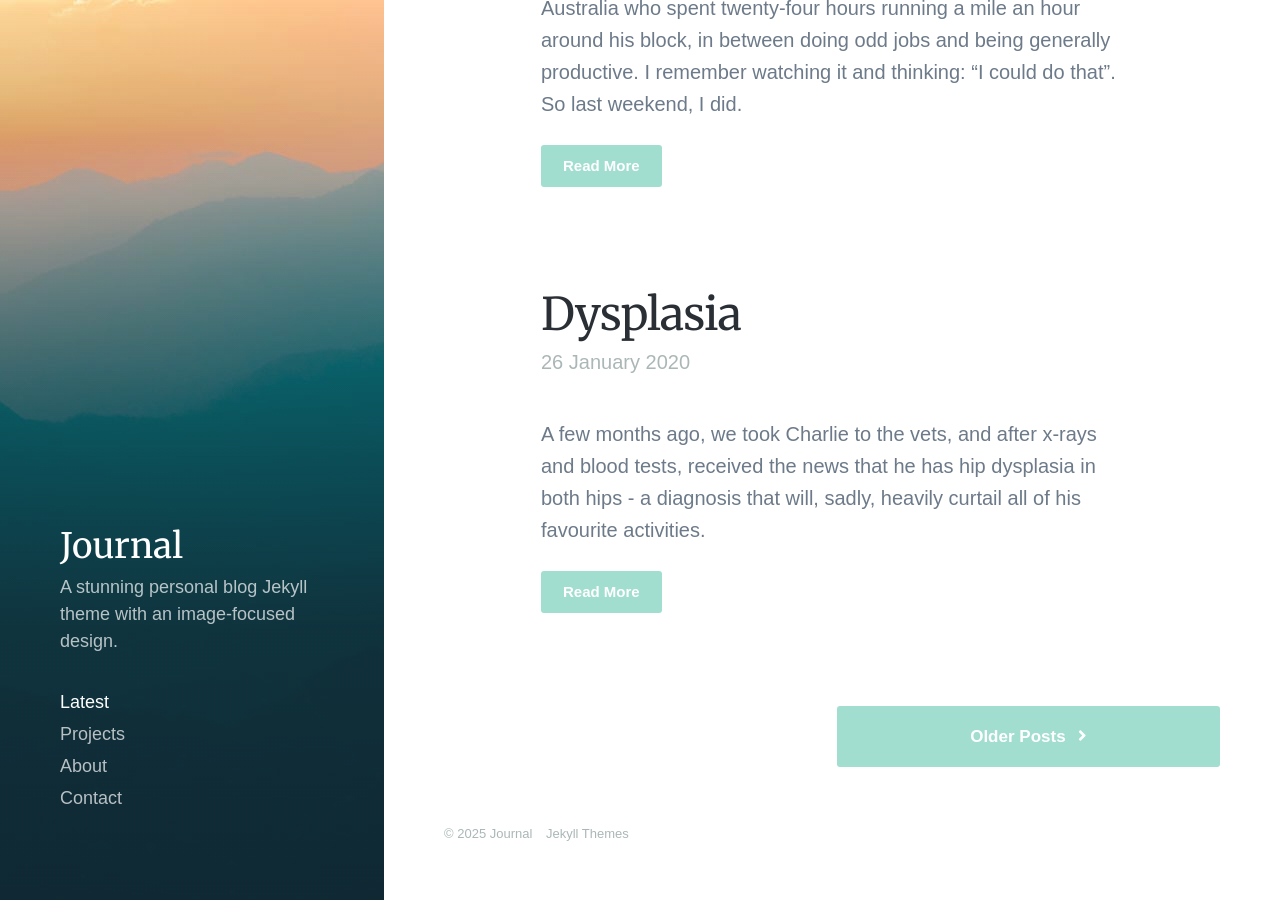
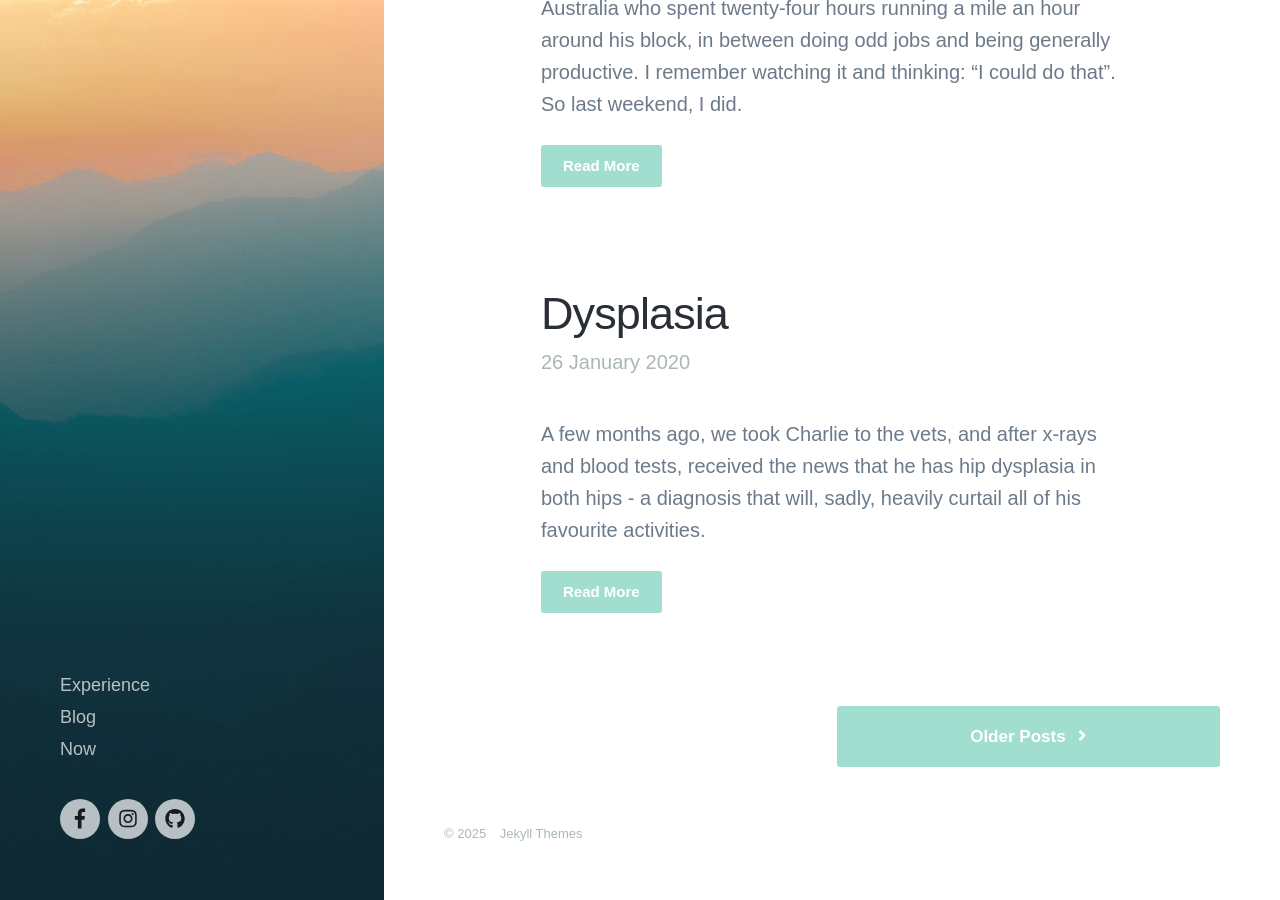
Before and after one commit to CameronD17/camerondiasdoyle, a Jekyll site: the page built from index.html, in a window 1280 px wide and 900 px high, scrolled down 2120 px. Built offline with Jekyll 4.4.1, drawn with Linux system fonts in a browser that asks for light colours; nearby versions of some CDN libraries; some web fonts are replaced; the list of posts is cut into pages by our own code; some of the changed lines change nothing that is shown.

Commit message:
Use only required settings

```diff
--- a/_data/settings.yml
+++ b/_data/settings.yml
@@ -1,26 +1,25 @@
-basic_settings:
-  site_title: Journal
-  site_tagline: A stunning personal blog Jekyll theme with an image-focused design.
-  favicon_image: /images/favicon.png
+author:
+  firstname: Cameron
+  surname: Dias-Doyle
+  fullname: Cameron Dias-Doyle
+  dateofbirth: 1992-02-17 00:00:00 +0000
+  location: Edinburgh, Scotland
+  employer: FanDuel
+  email: hello@camerondoyle.co.uk
 
 header_settings:
   logo_image:
-  logo_width: 200
-  overlay_opacity: 0.7
 
 menu_settings:
   menu_items:
-    - title: 'Latest'
-      url: '/'
-    - title: 'Projects'
-      url: '/projects/'
-    - title: 'About'
-      url: '/about'
-    - title: 'Contact'
-      url: '/contact'
-
-grid_settings:
-  grid_spacing: 10
+    - title: 'Experience'
+      url: '/experience'
+    - title: 'Blog'
+      url: '/blog/'
+    - title: 'Now'
+      url: '/now/'
+    # - title: 'Contact'
+    #   url: '/contact'
 
 contact_settings:
   form_action: ''
@@ -29,133 +28,6 @@
   send_button_text: 'Send Message'
 
 social_settings:
-  facebook_url: ''
-  twitter_url: ''
-  instagram_url: ''
-  snapchat_url: ''
-  youtube_url: ''
-  google-plus_url: ''
-  vimeo_url: ''
-  pinterest_url: ''
-  medium_url: ''
-  quora_url: ''
-  amazon_url: ''
-  apple_url: ''
-  android_url: ''
-  tumblr_url: ''
-  dribbble_url: ''
-  behance_url: ''
-  deviantart_url: ''
-  github_url: ''
-  reddit_url: ''
-  flickr_url: ''
-  etsy_url: ''
-  kickstarter_url: ''
-  soundcloud_url: ''
-  spotify_url: ''
-  bandcamp_url: ''
-  linkedin_url: ''
-
-color_settings:
-  background_color: '#ffffff'
-  background_alt_color: '#F5F7FA'
-  text_dark_color: '#2A2F36'
-  text_medium_color: '#6C7A89'
-  text_light_color: '#ABB7B7'
-  accent_color: '#A2DED0'
-  border_color: '#dddddd'
-  overlay_background_color: '#161B21'
-  overlay_text_color: '#ffffff'
-  error_color: '#D64541'
-
-font_settings:
-  font_embed: '<link href="https://fonts.googleapis.com/css?family=Merriweather:300,400|Muli:400,400i,600" rel="stylesheet">'
-  title_font: '"Merriweather", sans-serif'
-  body_font: '"Muli", sans-serif'
-  regular_weight: 400
-  bold_weight: 600
-  site_title:
-    small_size: 25
-    medium_size: 30
-    large_size: 35
-    weight: 400
-    letter_spacing: 0
-  site_tagline:
-    small_size: 16
-    medium_size: 17
-    large_size: 18
-    weight: 400
-    letter_spacing: 0
-    line_height: 1.5
-  menu:
-    small_size: 30
-    medium_size: 17
-    large_size: 18
-    weight: 400
-    letter_spacing: 0
-  h1:
-    small_size: 25
-    medium_size: 35
-    large_size: 45
-    weight: 400
-    letter_spacing: -0.02
-    line_height: 1.2
-  h2:
-    small_size: 25
-    medium_size: 35
-    large_size: 45
-    weight: 400
-    letter_spacing: -0.02
-    line_height: 1.2
-  h3:
-    small_size: 22
-    medium_size: 25
-    large_size: 30
-    weight: 400
-    letter_spacing: -0.02
-    line_height: 1.3
-  h4:
-    small_size: 17
-    medium_size: 22
-    large_size: 22
-    weight: 400
-    letter_spacing: 0
-    line_height: 1.6
-  h5:
-    small_size: 17
-    medium_size: 20
-    large_size: 20
-    weight: 400
-    letter_spacing: 0
-    line_height: 1.6
-  h6:
-    small_size: 17
-    medium_size: 20
-    large_size: 20
-    weight: 400
-    letter_spacing: 0
-    line_height: 1.6
-  p:
-    small_size: 16
-    medium_size: 18
-    large_size: 20
-    weight: 400
-    letter_spacing: 0
-    line_height: 1.6
-  blockquote:
-    small_size: 25
-    medium_size: 35
-    large_size: 45
-    weight: 400
-    letter_spacing: -0.02
-    line_height: 1.6
-  buttons:
-    weight: 600
-    letter_spacing: 0
-
-advanced_settings:
-  ajax_loading: true
-  analytics_code: ""
-  custom_styles: ""
-  header_js: ""
-  footer_js: ""
+  facebook_url: 'https://www.facebook.com/cameron.diasdoyle'
+  instagram_url: 'https://www.instagram.com/charlie.border.collie'
+  github_url: 'https://github.com/CameronD17'
```
